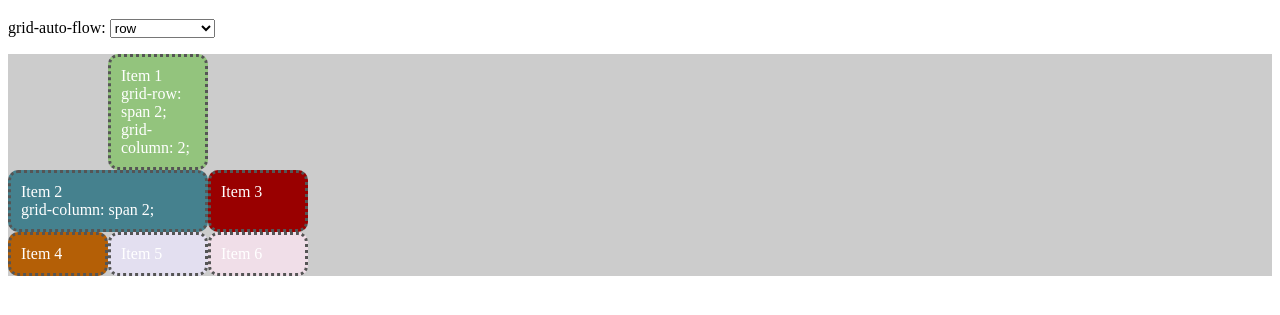
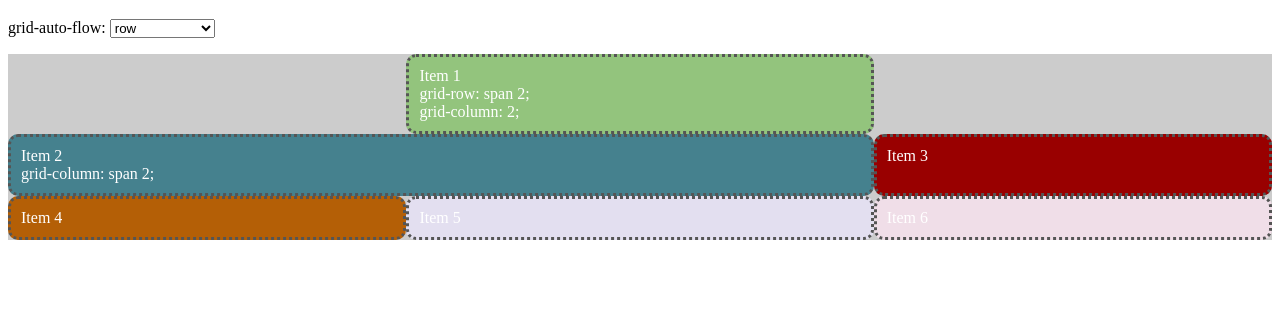
Before and after one commit to codegrid/2016-display-grid, a plain HTML site: page grid-auto-flow/change-auto-flow.html in a window 1280 px wide. Shown: the part 61-376 px from the top of the page. Drawn offline with Linux system fonts and the light colour scheme.

Commit message:
modify demo

```diff
--- a/grid-auto-flow/change-auto-flow.html
+++ b/grid-auto-flow/change-auto-flow.html
@@ -7,9 +7,8 @@
 <style>
 .grid {
   display: grid;
-  grid-template-columns: repeat(3, 100px);
-  grid-template-rows:  repeat(3, auto);
-  grid-auto-columns: 100px;
+  grid-template-columns: auto auto auto;
+  grid-template-rows: auto auto auto;
 }
 .grid__item-1 {
   grid-row: span 2;
```
Also changed, not shown: grid-line/named-line.html (+1 -1 lines), responsive/index.html (+1 -1 lines).
